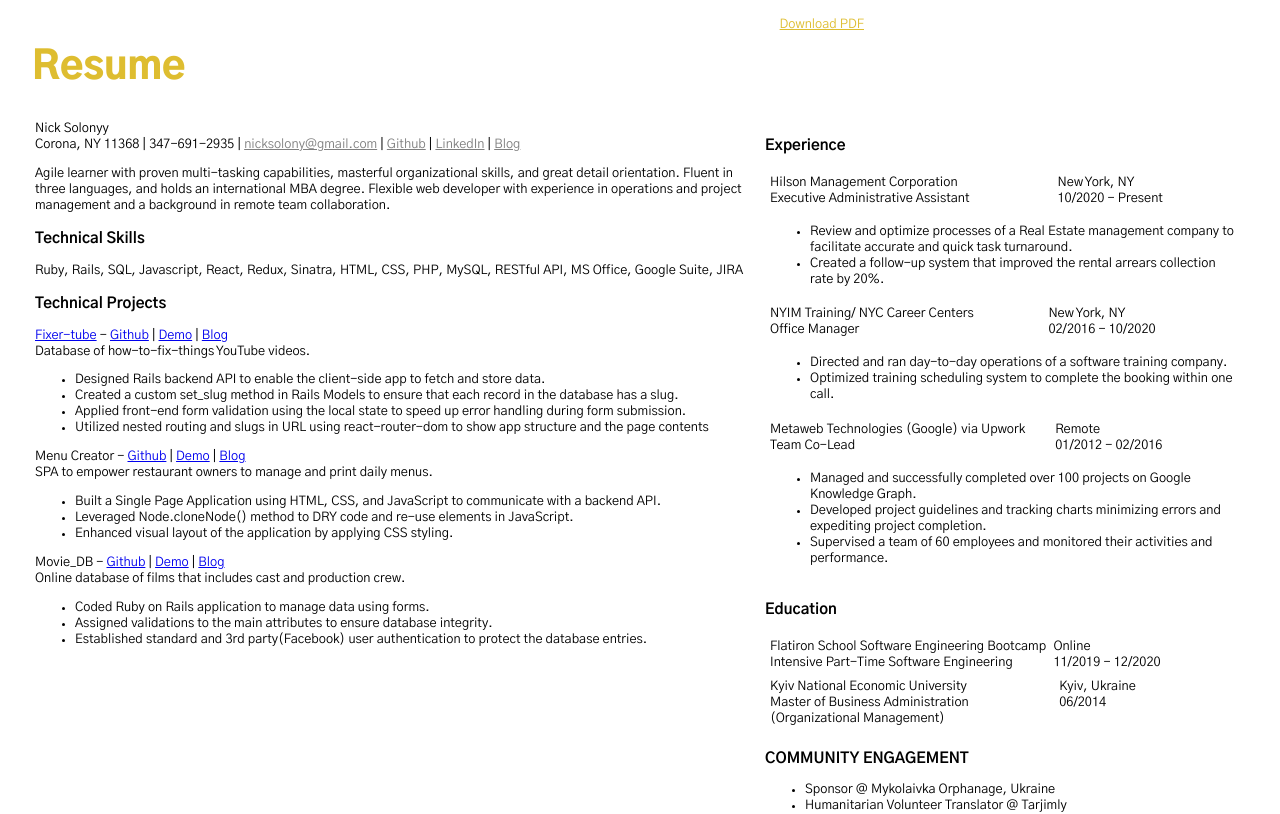
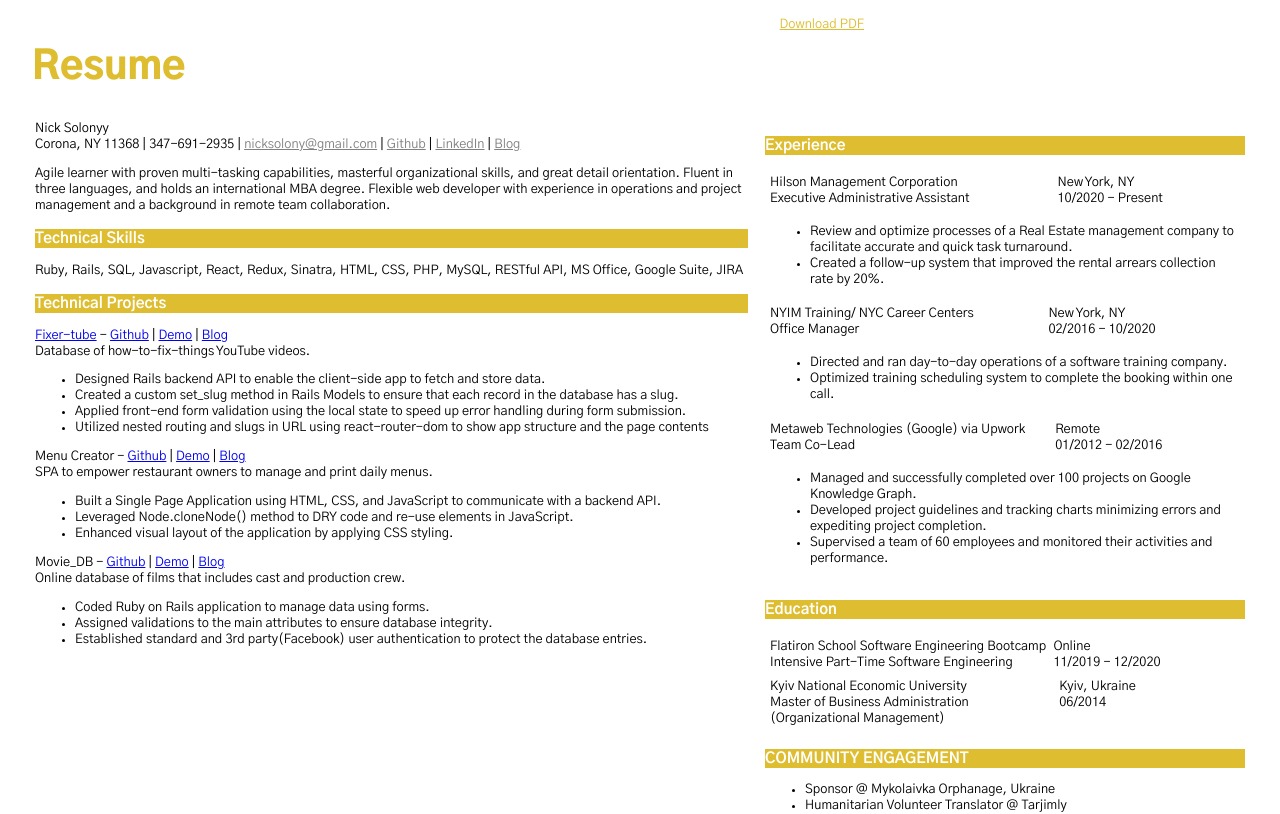
Before and after one commit to nicksolony/portfolio-frontend, a React (Create React App) app: page / in a window 1280 px wide. Shown: the part 1140-1954 px from the top of the page. Built offline with nearby package versions, Linux system fonts and the light colour scheme.

Commit message:
updated h3 in resume section

```diff
--- a/src/App.css
+++ b/src/App.css
@@ -131,6 +131,11 @@ body {
   color: #DEBD30;
   font-size: 3em;
   font-weight:900;
+}
+
+#Resume h3 {
+  background-color:#DEBD30;
+  color: white;
 }
 
 
```
